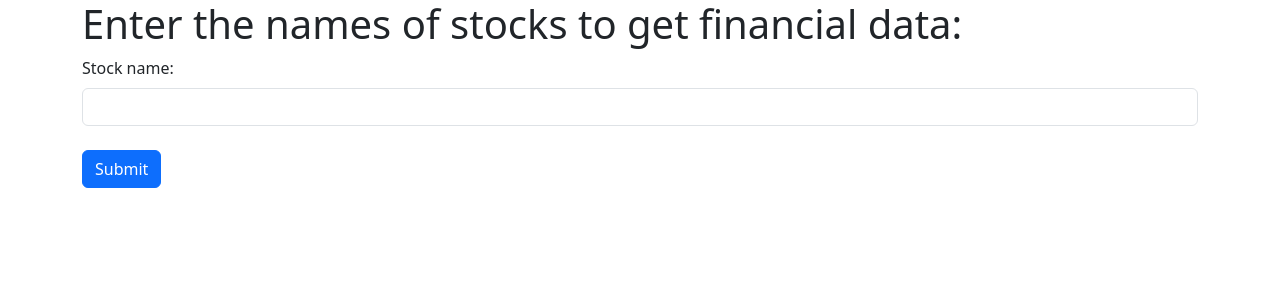
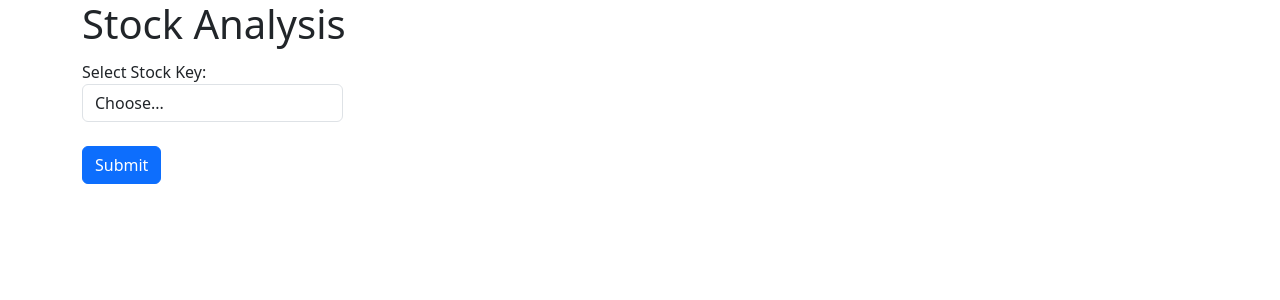
Before and after one commit to wabisabicode/stock_screener, a Flask app: page / in a window 1280 px wide. Shown: the top 300 px of the page. Run offline with Flask 3, Linux system fonts and the light colour scheme.

Commit message:
add fancy dropdown menu for the stocks

```diff
--- a/app.py
+++ b/app.py
@@ -23,10 +23,19 @@ def home():
 def results():
 
     # get the input from the UI form
-    stock_from_UI = ''.join(request.form.getlist('stock'))
+    stock_key = request.form.get('stock_key')  # Get the selected stock key from the dropdown
+    custom_ticker = request.form.get('custom_ticker')  # Get the custom ticker if provided
+
+    print(stock_key)
+    # Determine which stock ticker to use
+    if stock_key == 'custom' and custom_ticker:
+        stock_from_UI = custom_ticker  # Use the custom ticker
+    else:
+        stock_from_UI = stock_key  # Use the selected stock key
 
     stocks_list = form_stock_list(stock_from_UI)
 
+    print(stocks_list)
     # check if stocks_list is a string (only a selected stock is desired)
     if type(stocks_list) is str:
         stocks_list = stocks_list.split() # splits the stockname by ' ' instead of letters
--- a/templates/home.html
+++ b/templates/home.html
@@ -8,17 +8,57 @@
 </head>
 <body>
 	<div class="container">
-		<h1>Enter the names of stocks to get financial data:</h1>
+		<h1>Stock Analysis</h1>
+		<div class="row">
+			<div class="col col-3">
+				<form method="POST" action="/results">
+					<div class="mb-4">
+						<div class="form-group">
+							<label for="stockKey" class="mt-1">Select Stock Key:</label>
+							<select id="stockKey" class="form-control" name="stock_key" onchange="toggleCustomInput()">
+								<option value="">Choose...</option>
+								<option value="div">Dividend</option>
+								<option value="growth">Growth</option>
+								<option value="rest">Rest</option>
+								<option value="watch">Watch</option>
+								<option value="watchgrow">WatchGrowth</option>
+								<option value="watchcomm">WatchComm</option>
+								<option value="custom">Other (enter ticker)</option>
+							</select>
+						</div>
+						<div class="form-group" id="customStockInput" style="display: none;">
+							<label for="customTicker">Enter Stock Ticker:</label>
+							<input type="text" id="customTicker" class="form-control" name="custom_ticker" placeholder="e.g., AAPL, TSLA">
+						</div>
+						<button type="submit" class="btn btn-primary mt-4">Submit</button>
+						</div>
+					</div>
+				</form>
+			</div>
+		</div>
+	</div>
+	<script>
+		function toggleCustomInput() {
+				const stockKey = document.getElementById('stockKey').value;
+				const customStockInput = document.getElementById('customStockInput');
+				if (stockKey === 'custom') {
+						customStockInput.style.display = 'block'; // Show the custom input field
+				} else {
+						customStockInput.style.display = 'none'; // Hide the custom input field
+				}
+		}
 
-		<form method="POST" action="/results">
-			<div class="mb-3">
-				<label for="stock" class="form-label">Stock name:</label>
-				<input type="text" class="form-control" name="stock">
-				<br>
-				<button type="submit" class="btn btn-primary">Submit</button>
-			</div>
-		</form>
-	</div>
+		// Optional: Handle form submission
+		document.getElementById('stockForm').onsubmit = function(event) {
+				event.preventDefault();
+				const stockKey = document.getElementById('stockKey').value;
+				const customTicker = document.getElementById('customTicker').value;
+				const tickerToSubmit = stockKey === 'custom' ? customTicker : stockKey;
+
+				// Here you can handle the tickerToSubmit as needed (e.g., sending it to the server)
+				console.log('Submitting:', tickerToSubmit);
+		};
+	</script>
 	<script src="https://cdn.jsdelivr.net/npm/bootstrap@5.3.3/dist/js/bootstrap.bundle.min.js" integrity="sha384-YvpcrYf0tY3lHB60NNkmXc5s9fDVZLESaAA55NDzOxhy9GkcIdslK1eN7N6jIeHz" crossorigin="anonymous"></script>
 </body>
 </html>
```
